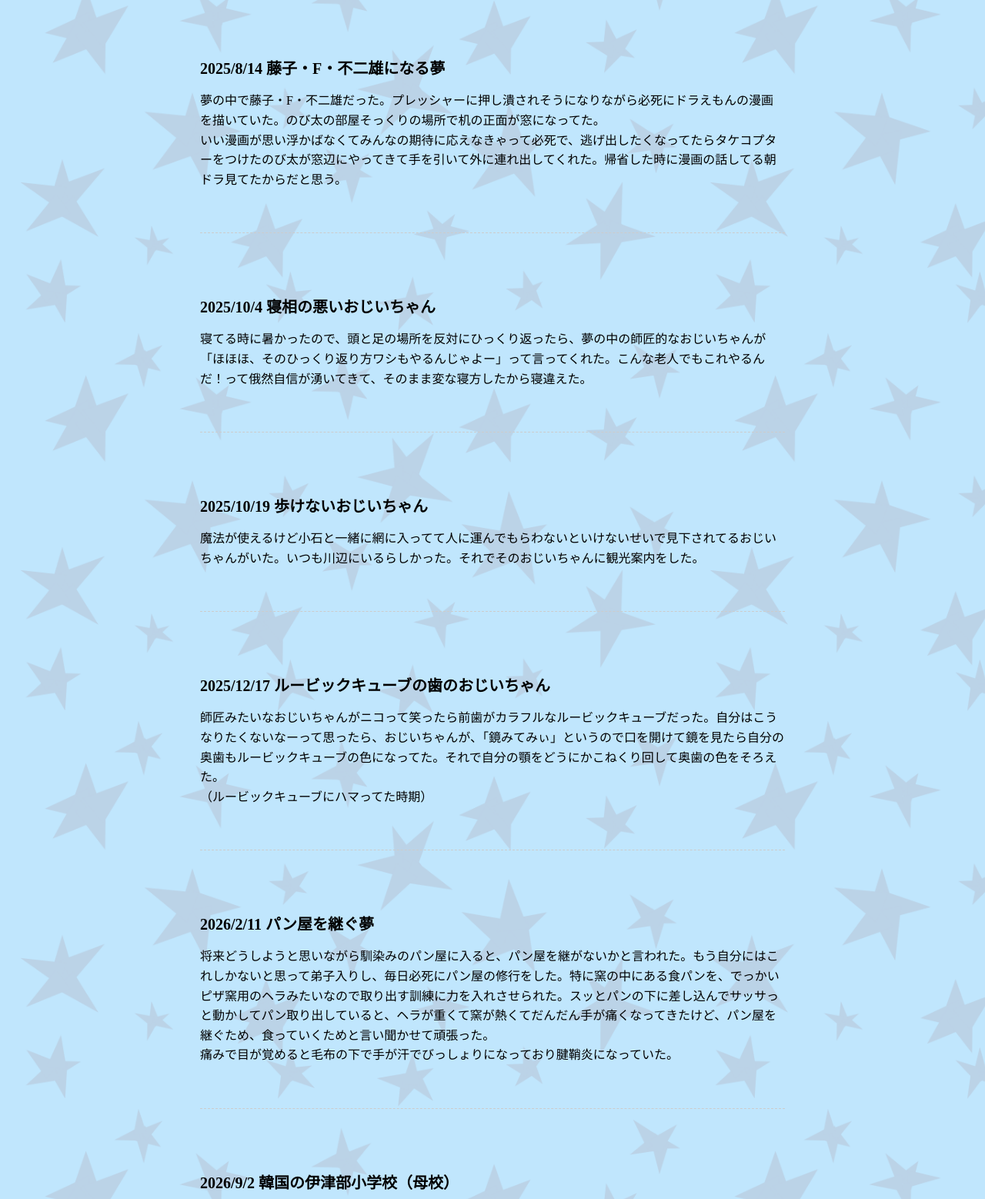
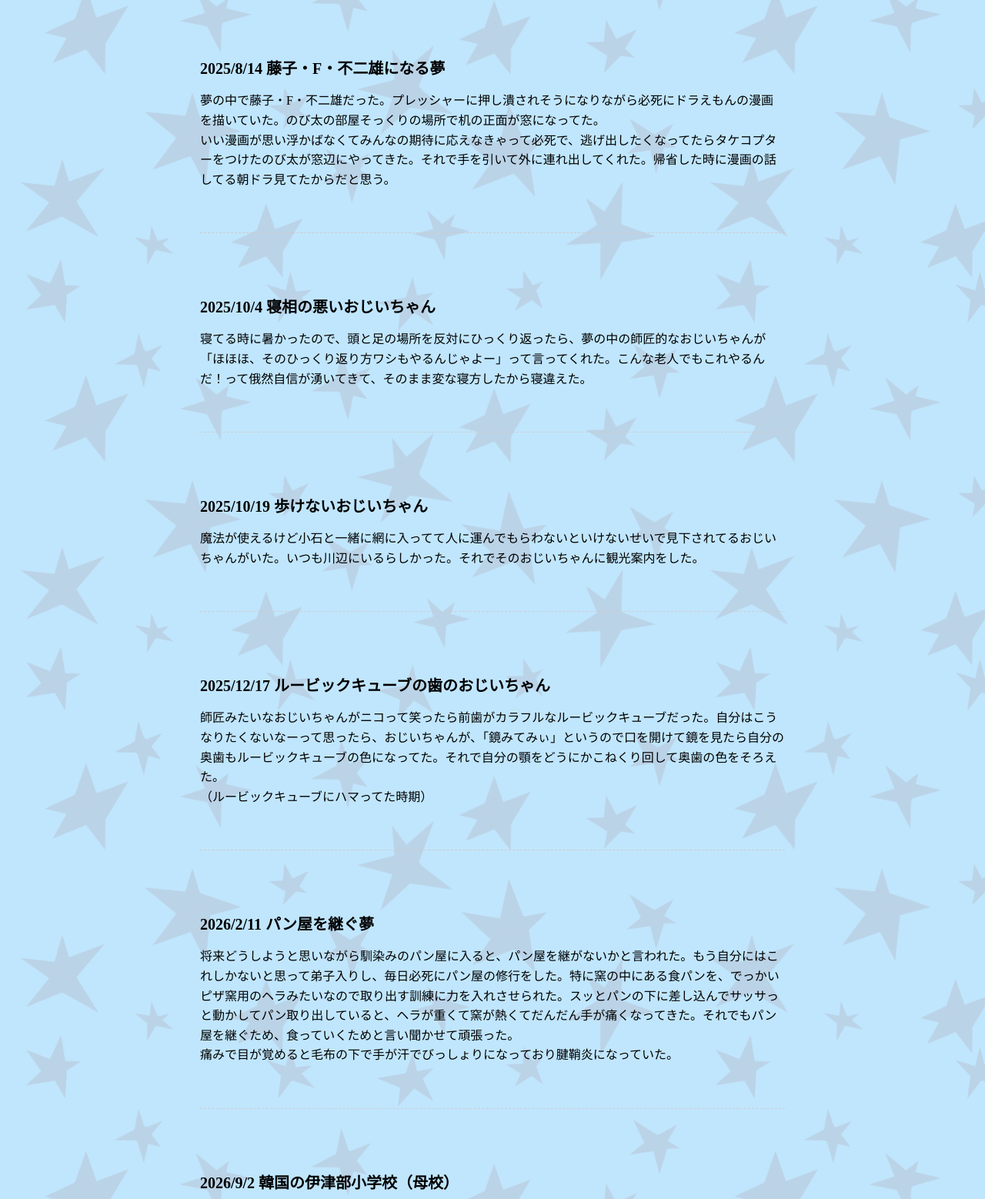
Before and after one commit to gosuimiyazaki/gosuiwebsite, a plain HTML site: page hennayume.html in a window 1280 px wide. Shown: the part 3095-4653 px from the top of the page at 77% size. Drawn offline with Linux system fonts and the light colour scheme.

Commit message:
Update hennayume.html

```diff
--- a/hennayume.html
+++ b/hennayume.html
@@ -238,7 +238,9 @@
     <section id="dream2" class="dream-item">
       <p class="text-medium">2025/4/23 毎日が特売日</p>
       <p class="text-base">
-        世界が終焉に近づいていて、日本語を話す人がもうほとんど残っていない世界で中学校の教室にいた。ぼんやりと座っていたら中学の時の担任が廊下を通りすぎてまだ生きてたんだ！！と思った。ぼんやりと窓の外を眺めると、向かいのスーパーが夕方の売り出しを始めたのか店員が旗を持ってきて旗たてに赤い旗をさした。よく見てみると「毎日が特売日」と書いてた。久しぶりに見る日本語だったからすごくびっくりして何度も旗の文字を読み返した。読み返してるうちにリズムも響きも本当に綺麗だと思ってきて涙が出た。
+        世界が終焉に近づいていて、日本語を話す人がもうほとんど残っていない世界で中学校の教室にいた。ぼんやりと座っていたら中学の時の担任が廊下を通りすぎてまだ生きてたんだ！！と思った。
+        ぼんやりと窓の外を眺めると、向かいのスーパーが夕方の売り出しを始めたのか店員が旗を持ってきて旗たてに赤い旗をさした。よく見てみると「毎日が特売日」と書いてた。
+        久しぶりに見る日本語だったからすごくびっくりして何度も旗の文字を読み返した。読み返してるうちにリズムも響きも本当に綺麗だと思ってきて涙が出た。
       </p>
     </section>
 
@@ -271,7 +273,7 @@
       <p class="text-medium">2025/8/14 藤子・F・不二雄になる夢</p>
       <p class="text-base">
         夢の中で藤子・F・不二雄だった。プレッシャーに押し潰されそうになりながら必死にドラえもんの漫画を描いていた。のび太の部屋そっくりの場所で机の正面が窓になってた。<br>
-        いい漫画が思い浮かばなくてみんなの期待に応えなきゃって必死で、逃げ出したくなってたらタケコプターをつけたのび太が窓辺にやってきて手を引いて外に連れ出してくれた。帰省した時に漫画の話してる朝ドラ見てたからだと思う。
+        いい漫画が思い浮かばなくてみんなの期待に応えなきゃって必死で、逃げ出したくなってたらタケコプターをつけたのび太が窓辺にやってきた。それで手を引いて外に連れ出してくれた。帰省した時に漫画の話してる朝ドラ見てたからだと思う。
       </p>
     </section>
 
@@ -304,7 +306,7 @@
     <section id="dream10" class="dream-item">
       <p class="text-medium">2026/2/11 パン屋を継ぐ夢</p>
       <p class="text-base">
-        将来どうしようと思いながら馴染みのパン屋に入ると、パン屋を継がないかと言われた。もう自分にはこれしかないと思って弟子入りし、毎日必死にパン屋の修行をした。特に窯の中にある食パンを、でっかいピザ窯用のヘラみたいなので取り出す訓練に力を入れさせられた。スッとパンの下に差し込んでサッサっと動かしてパン取り出していると、ヘラが重くて窯が熱くてだんだん手が痛くなってきたけど、パン屋を継ぐため、食っていくためと言い聞かせて頑張った。<br>
+        将来どうしようと思いながら馴染みのパン屋に入ると、パン屋を継がないかと言われた。もう自分にはこれしかないと思って弟子入りし、毎日必死にパン屋の修行をした。特に窯の中にある食パンを、でっかいピザ窯用のヘラみたいなので取り出す訓練に力を入れさせられた。スッとパンの下に差し込んでサッサっと動かしてパン取り出していると、ヘラが重くて窯が熱くてだんだん手が痛くなってきた。それでもパン屋を継ぐため、食っていくためと言い聞かせて頑張った。<br>
         痛みで目が覚めると毛布の下で手が汗でびっしょりになっており腱鞘炎になっていた。
       </p>
     </section>
```
